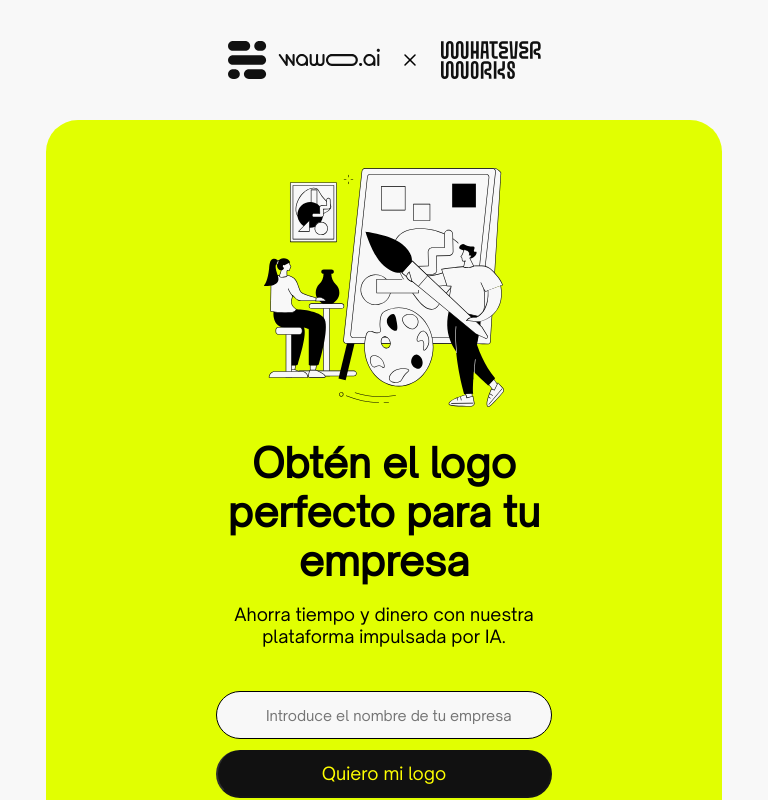
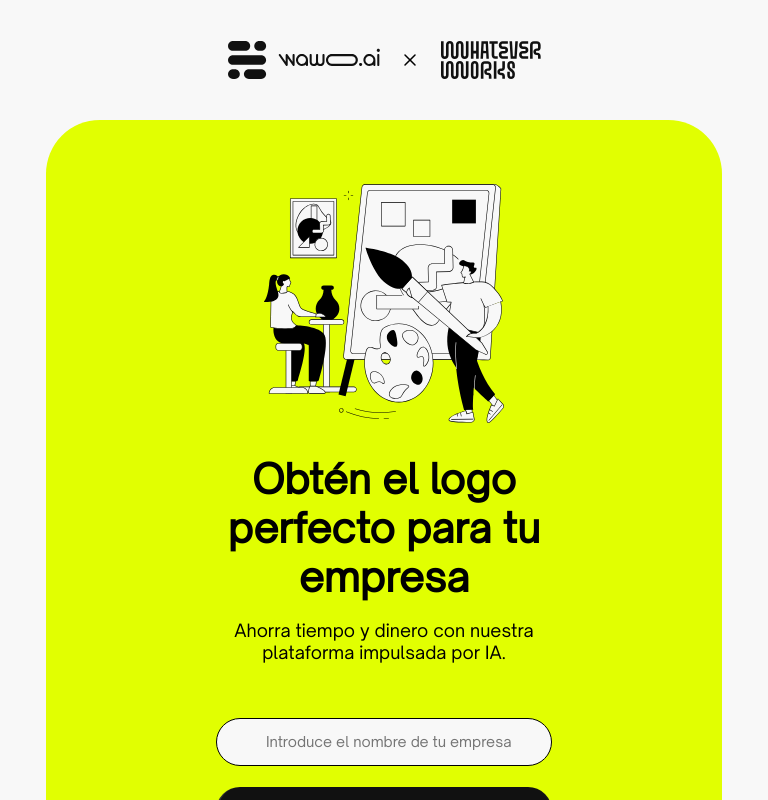
Before and after one commit to TheSerch07/Client-Wawo-Logos, a React (Vite) app: page / in a window 768 px wide. Shown: the top 800 px of the page. Built offline with nearby package versions, Linux system fonts and the light colour scheme; the HTML template or start-up script is replaced by a standard one.

Commit message:
Responsive full

```diff
--- a/src/styles/CreateLogo.module.css
+++ b/src/styles/CreateLogo.module.css
@@ -9,6 +9,7 @@
 } */
 
 .mainCreateLogo {
+    box-sizing: border-box;
     display: flex;
     margin-top: 120px;
     background-color: rgb(225, 255, 1);
@@ -99,13 +100,15 @@
 @media (max-width: 914px) {
     .mainCreateLogo {
         /* height: 55rem; */
+        border-radius: 7vw;
         flex-direction: column;
         justify-content: flex-start;
         width: 88vw;
+        height: 170vw;
     }
 
     .img {
-        margin-top: 3rem;
+        margin-top: 8vw;
         width: 55vw;
     }
 
@@ -140,8 +143,8 @@
     .input {
         /* font-size: 3.4vw; */
         /* font-size: 15px; */
-        font-size: 2.8vw;
-        height: 9.3vw;
+        font-size: 3.5vw;
+        height: 12vw;
         /* padding-left: 2rem; */
         border-radius: 7vw;
         text-align: center;
@@ -156,7 +159,7 @@
         font-size: 3.5vw;
         /* border-top: 20px; */
         /* height: 50px; */
-        height: 10vw;
+        height: 13vw;
         /* width: 20.4rem; */
         width: 72vw;
         /* left: 2px; */
@@ -168,14 +171,19 @@
         display: flex;
         flex-direction: column;
         justify-content: space-evenly;
-        height: 8rem;
+        height: 40vw;
     }
 }
 
 @media (min-width: 480px) and (max-width: 914px) {
     /* Tu código CSS aquí */
     .img {
+        margin-top: 4rem;
         width: 15rem;
+    }
+
+    .mainCreateLogo {
+        height: 48rem;
     }
 
     .mainText {
@@ -238,5 +246,6 @@
 
     .containInput {
         align-items: center;
+        height: 10rem;
     }
   }
```
